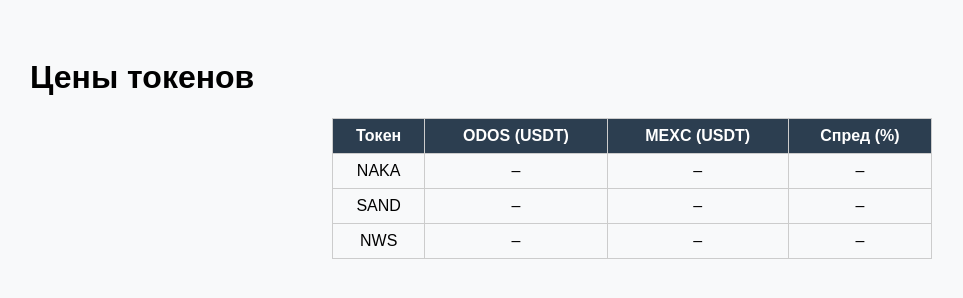
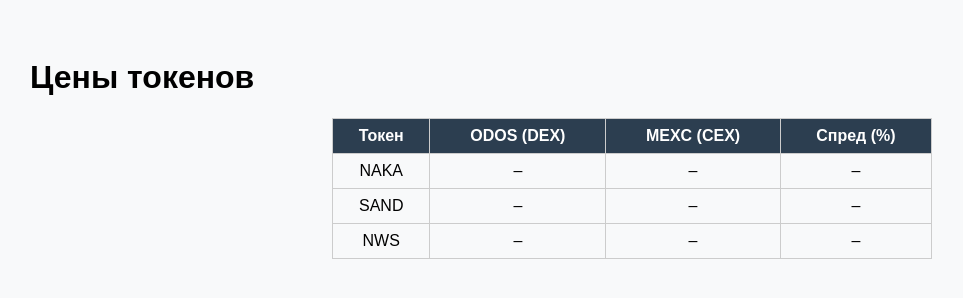
Before and after one commit to sibir9/crypto-prices-, a website: page public/index.html in a window 1280 px wide. Shown: the whole page, without its empty margins (8-971 px from the left). Drawn offline with Linux system fonts and the light colour scheme; no server answers.

Commit message:
Исправил названия столбцов

```diff
--- a/public/index.html
+++ b/public/index.html
@@ -17,8 +17,8 @@
   <thead>
     <tr>
       <th>Токен</th>
-      <th>ODOS (USDT)</th>
-      <th>MEXC (USDT)</th>
+      <th>ODOS (DEX)</th>
+      <th>MEXC (CEX)</th>
       <th>Спред (%)</th>
     </tr>
   </thead>
```
